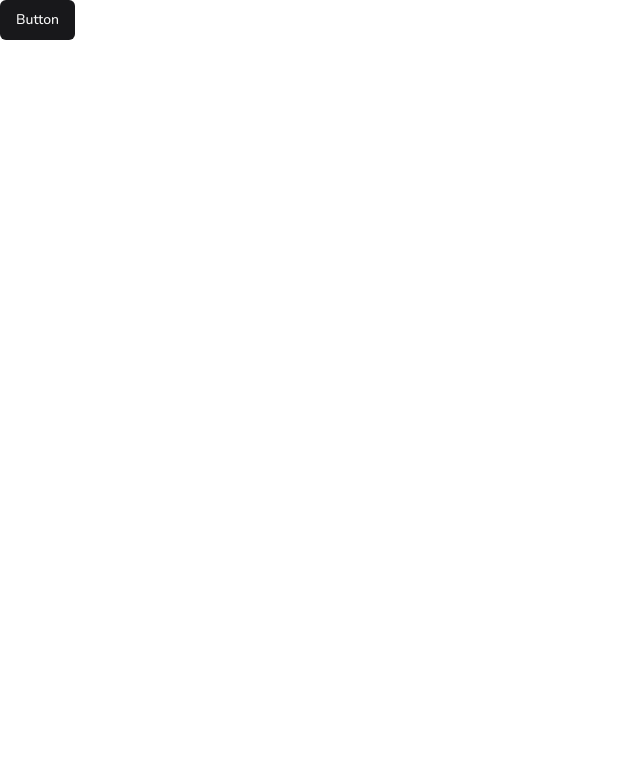
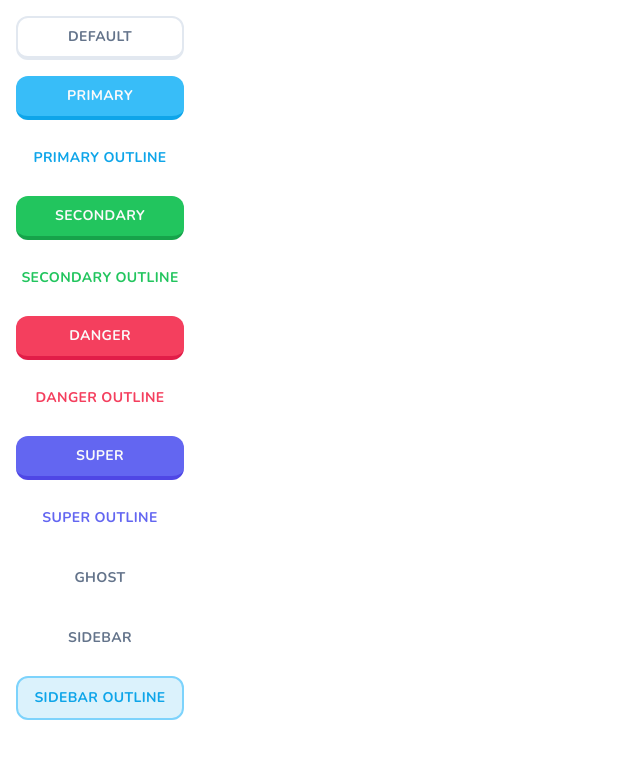
Before and after one commit to naotor/duolingo-clone, a Next.js app: page / in a window 1280 px wide. Shown: the top 758 px of the page, without its empty margins (0-640 px from the left). Built offline with nearby package versions, Linux system fonts and the light colour scheme.

Commit message:
02: buttons

```diff
--- a/src/app/page.tsx
+++ b/src/app/page.tsx
@@ -2,8 +2,19 @@
 
 export default function Home() {
   return (
-    <>
-      <Button>Button</Button>
-    </>
+    <div className="flex max-w-[200px] flex-col space-y-4 p-4">
+      <Button>Default</Button>
+      <Button variant="primary">Primary</Button>
+      <Button variant="primaryOutline">Primary Outline</Button>
+      <Button variant="secondary">Secondary</Button>
+      <Button variant="secondaryOutline">Secondary Outline</Button>
+      <Button variant="danger">Danger</Button>
+      <Button variant="dangerOutline">Danger Outline</Button>
+      <Button variant="super">Super</Button>
+      <Button variant="superOutline">Super Outline</Button>
+      <Button variant="ghost">Ghost</Button>
+      <Button variant="sidebar">Sidebar</Button>
+      <Button variant="sidebarOutline">Sidebar Outline</Button>
+    </div>
   );
 }
--- a/src/components/ui/button.tsx
+++ b/src/components/ui/button.tsx
@@ -5,25 +5,37 @@
 import { cn } from "@/lib/utils";
 
 const buttonVariants = cva(
-  "inline-flex items-center justify-center whitespace-nowrap rounded-md text-sm font-medium ring-offset-background transition-colors focus-visible:outline-none focus-visible:ring-2 focus-visible:ring-ring focus-visible:ring-offset-2 disabled:pointer-events-none disabled:opacity-50",
+  "inline-flex items-center justify-center whitespace-nowrap rounded-xl text-sm font-bold uppercase tracking-wide ring-offset-background transition-colors focus-visible:outline-none focus-visible:ring-2 focus-visible:ring-ring focus-visible:ring-offset-2 disabled:pointer-events-none disabled:opacity-50",
   {
     variants: {
       variant: {
-        default: "bg-primary text-primary-foreground hover:bg-primary/90",
-        destructive:
-          "bg-destructive text-destructive-foreground hover:bg-destructive/90",
-        outline:
-          "border border-input bg-background hover:bg-accent hover:text-accent-foreground",
+        default:
+          "border-2 border-b-4 border-slate-200 bg-white text-slate-500 hover:bg-slate-100 active:border-b-2",
+        primary:
+          "border-b-4 border-sky-500 bg-sky-400 text-primary-foreground hover:bg-sky-400/90 active:border-b-0",
+        primaryOutline: "bg-white text-sky-500 hover:bg-slate-100",
         secondary:
-          "bg-secondary text-secondary-foreground hover:bg-secondary/80",
-        ghost: "hover:bg-accent hover:text-accent-foreground",
-        link: "text-primary underline-offset-4 hover:underline",
+          "border-b-4 border-green-600 bg-green-500 text-primary-foreground hover:bg-green-500/90 active:border-b-0",
+        secondaryOutline: "bg-white text-green-500 hover:bg-slate-100",
+        danger:
+          "border-b-4 border-rose-600 bg-rose-500 text-primary-foreground hover:bg-rose-500/90 active:border-b-0",
+        dangerOutline: "bg-white text-rose-500 hover:bg-slate-100",
+        super:
+          "border-b-4 border-indigo-600 bg-indigo-500 text-primary-foreground hover:bg-indigo-500/90 active:border-b-0",
+        superOutline: "bg-white text-indigo-500 hover:bg-slate-100",
+        ghost:
+          "border-0 border-transparent bg-transparent text-slate-500 hover:bg-slate-100",
+        sidebar:
+          "border-2 border-transparent bg-transparent text-slate-500 transition-none hover:bg-slate-100",
+        sidebarOutline:
+          "border-2 border-sky-300 bg-sky-500/15 text-sky-500 transition-none hover:bg-sky-500/20",
       },
       size: {
-        default: "h-10 px-4 py-2",
-        sm: "h-9 rounded-md px-3",
-        lg: "h-11 rounded-md px-8",
+        default: "h-11 px-4 py-2",
+        sm: "h-9 px-3",
+        lg: "h-12 px-8",
         icon: "size-10",
+        rounded: "rounded-full",
       },
     },
     defaultVariants: {
```
